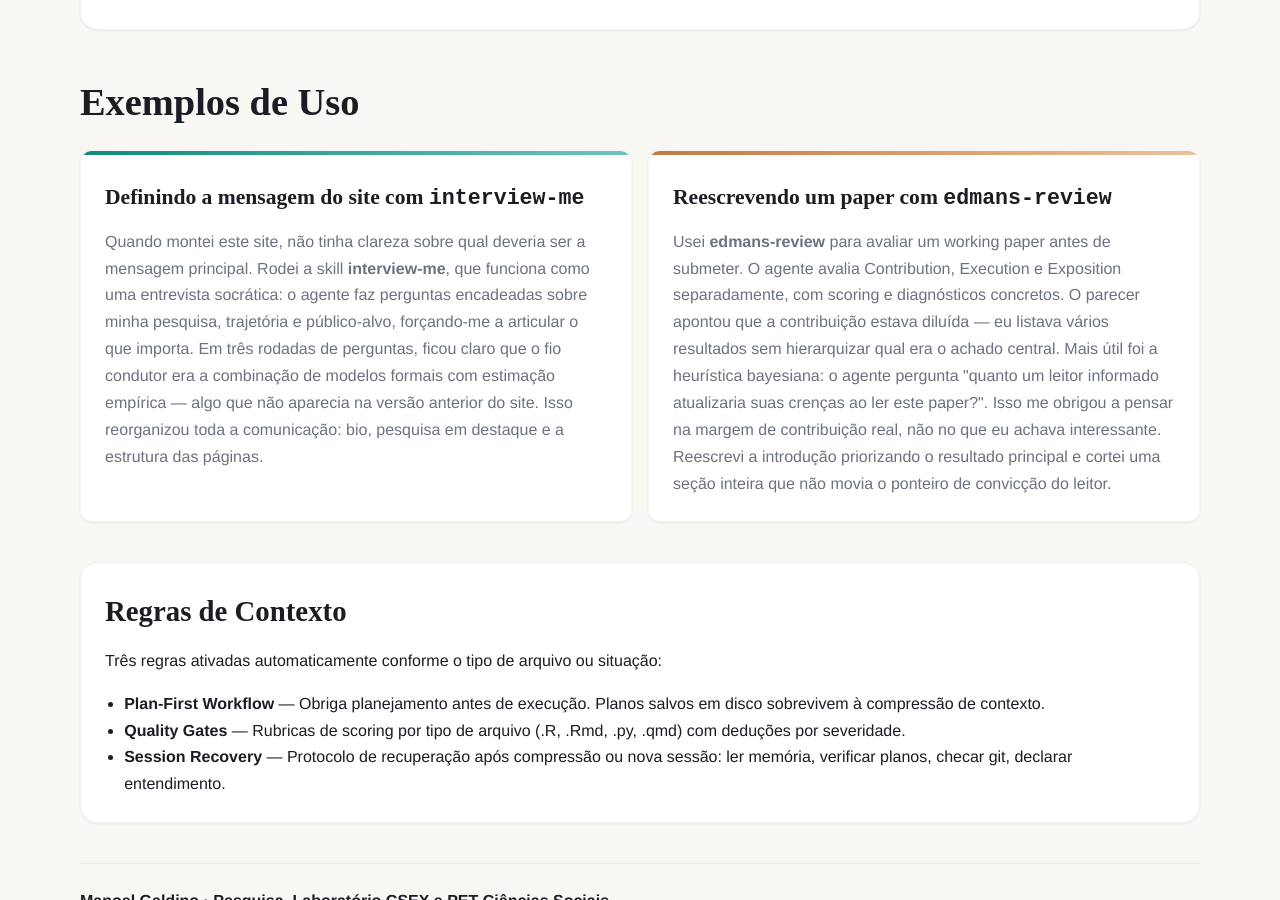
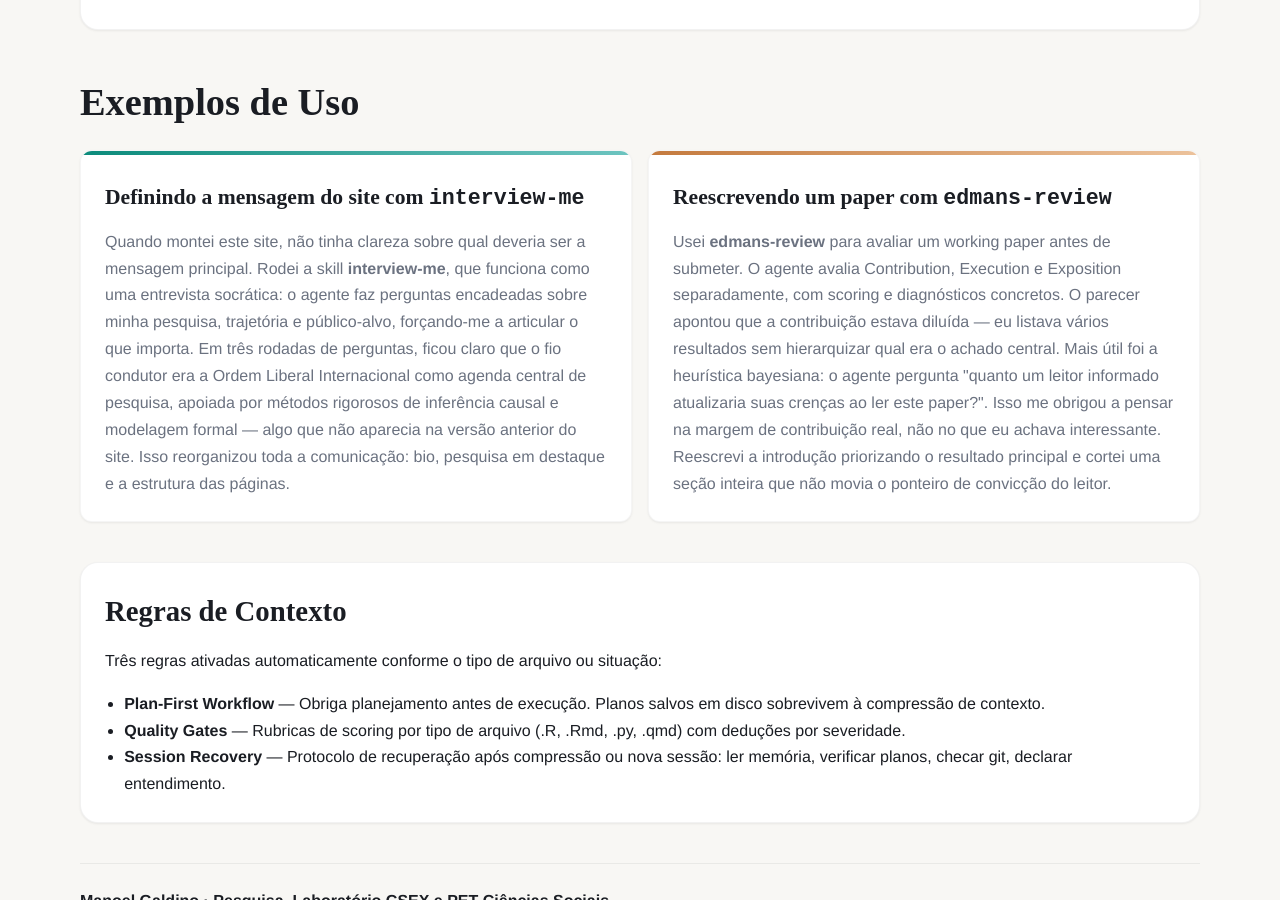
Before and after one commit to mgaldino/mgaldino.github.io, a Jekyll site: the page built from workflow.md, in a window 1280 px wide and 900 px high, scrolled down 2444 px. Built offline with Jekyll 4.4.1, drawn with Linux system fonts in a browser that asks for light colours.

Commit message:
Fix interview-me example text to match actual site messaging
Co-Authored-By: Claude Opus 4.6 <noreply@anthropic.com>

```diff
--- a/workflow.md
+++ b/workflow.md
@@ -127,7 +127,7 @@ description: Como uso Claude Code com agentes especializados para pesquisa acad
       <div class="featured-top teal"></div>
       <div class="featured-body">
         <h3>Definindo a mensagem do site com <code>interview-me</code></h3>
-        <p>Quando montei este site, não tinha clareza sobre qual deveria ser a mensagem principal. Rodei a skill <strong>interview-me</strong>, que funciona como uma entrevista socrática: o agente faz perguntas encadeadas sobre minha pesquisa, trajetória e público-alvo, forçando-me a articular o que importa. Em três rodadas de perguntas, ficou claro que o fio condutor era a combinação de modelos formais com estimação empírica — algo que não aparecia na versão anterior do site. Isso reorganizou toda a comunicação: bio, pesquisa em destaque e a estrutura das páginas.</p>
+        <p>Quando montei este site, não tinha clareza sobre qual deveria ser a mensagem principal. Rodei a skill <strong>interview-me</strong>, que funciona como uma entrevista socrática: o agente faz perguntas encadeadas sobre minha pesquisa, trajetória e público-alvo, forçando-me a articular o que importa. Em três rodadas de perguntas, ficou claro que o fio condutor era a Ordem Liberal Internacional como agenda central de pesquisa, apoiada por métodos rigorosos de inferência causal e modelagem formal — algo que não aparecia na versão anterior do site. Isso reorganizou toda a comunicação: bio, pesquisa em destaque e a estrutura das páginas.</p>
       </div>
     </article>
 
```
